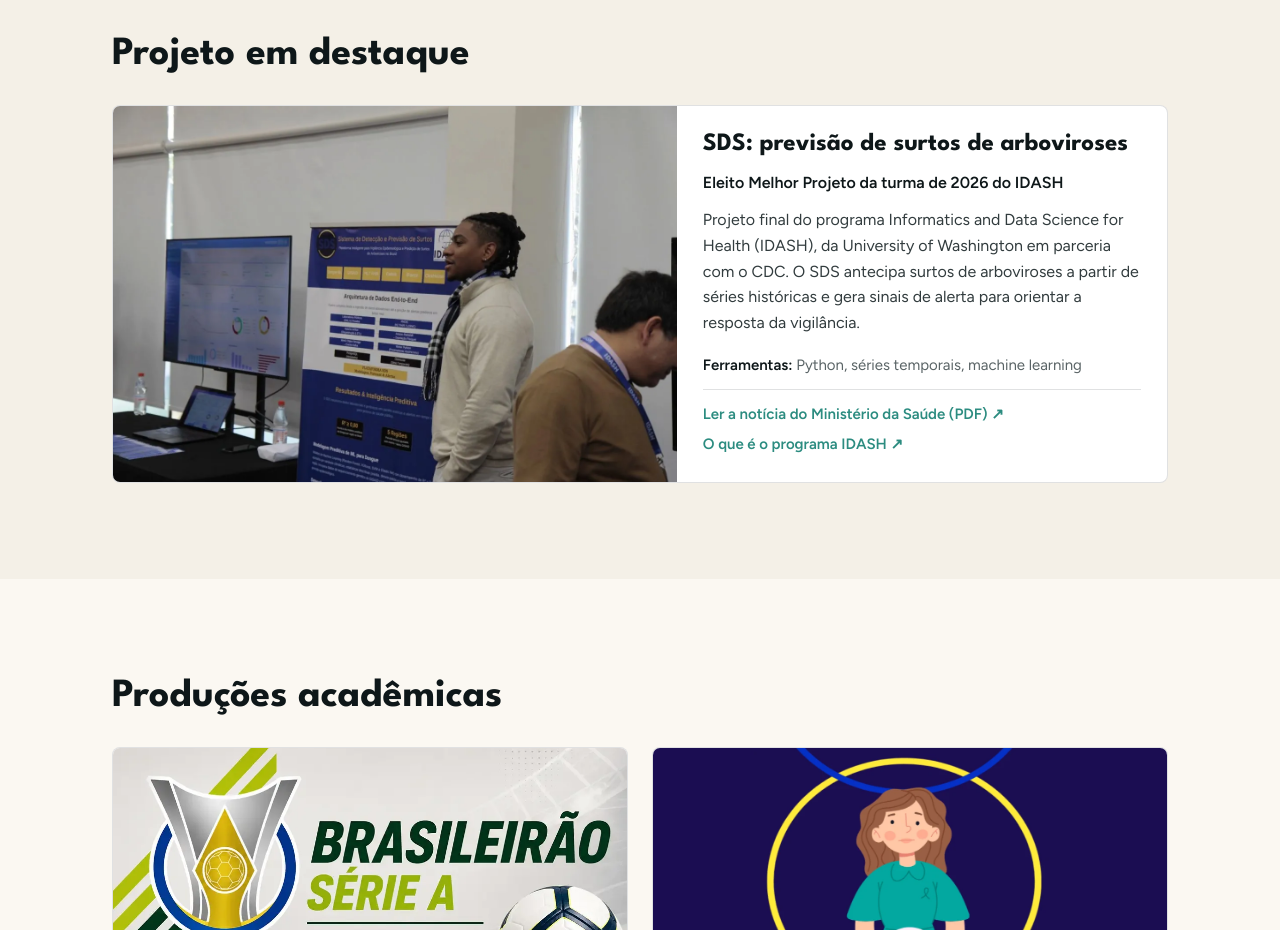
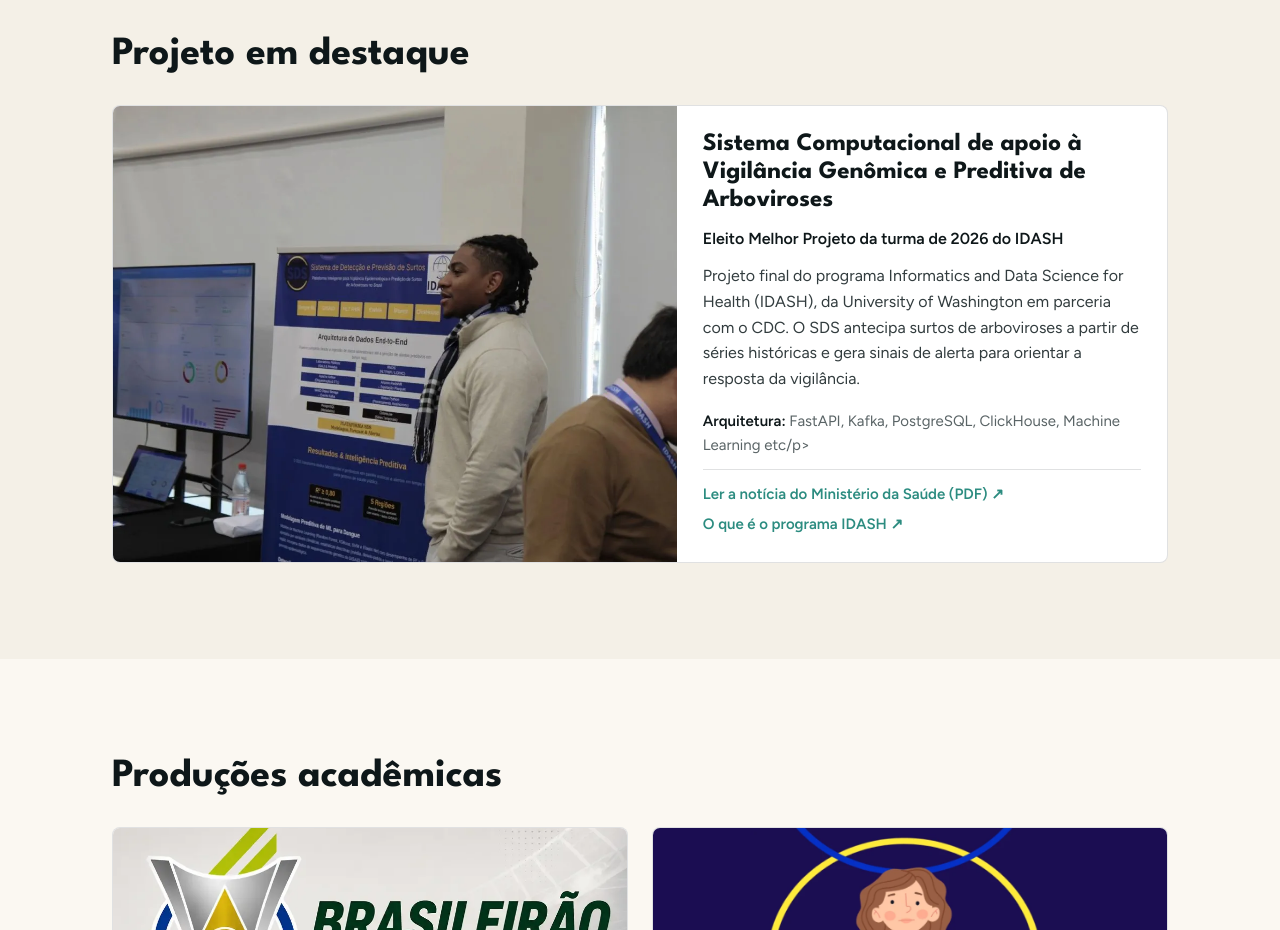
Before and after one commit to FerreiraFrancisco/portfolio_francisco, a plain HTML site: page index.html in a window 1280 px wide. Shown: the part 4420-5350 px from the top of the page. Drawn offline with Linux system fonts and the light colour scheme.

Commit message:
Update index.html

```diff
--- a/index.html
+++ b/index.html
@@ -437,10 +437,10 @@
       <article class="project feature rv">
         <img class="cover photo" src="img/sds-idash.webp" alt="Francisco Iago apresentando o SDS na feira de projetos do IDASH, em Santiago">
         <div class="pbody">
-          <h4>SDS: previsão de surtos de arboviroses</h4>
+          <h4>Sistema Computacional de apoio à Vigilância Genômica e Preditiva de Arboviroses</h4>
           <p class="award">Eleito Melhor Projeto da turma de 2026 do IDASH</p>
           <p>Projeto final do programa Informatics and Data Science for Health (IDASH), da University of Washington em parceria com o CDC. O SDS antecipa surtos de arboviroses a partir de séries históricas e gera sinais de alerta para orientar a resposta da vigilância.</p>
-          <p class="tools"><b>Ferramentas:</b> Python, séries temporais, machine learning</p>
+          <p class="tools"><b>Arquitetura:</b> FastAPI, Kafka, PostgreSQL, ClickHouse, Machine Learning etc/p>
           <div class="plinks">
             <a class="plink" href="docs/noticia-idash-sds.pdf" target="_blank" rel="noopener">Ler a notícia do Ministério da Saúde (PDF) ↗</a>
             <a class="plink" href="https://go2itech.org/education-workforce-development/idash/" target="_blank" rel="noopener">O que é o programa IDASH ↗</a>
```
